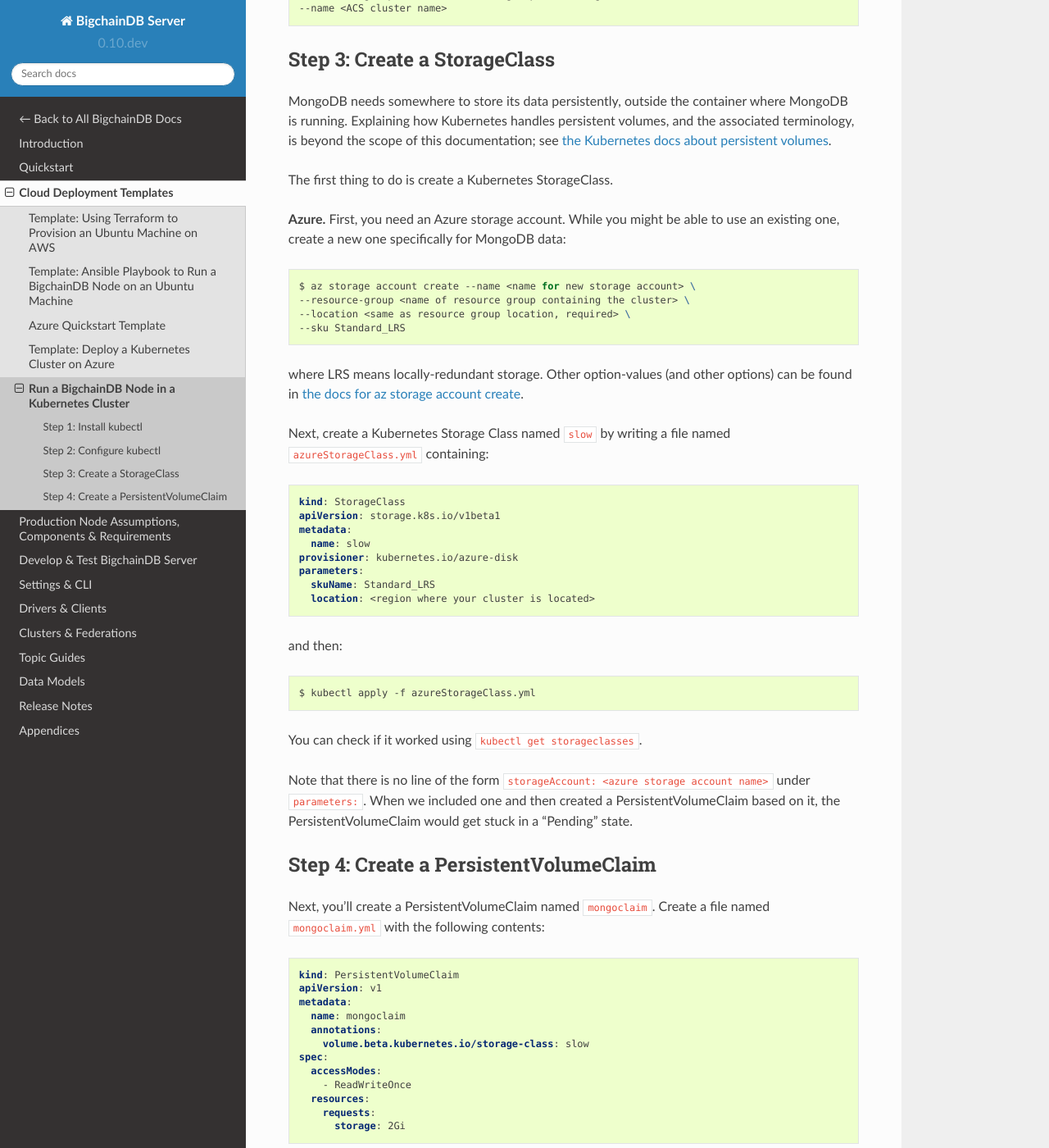
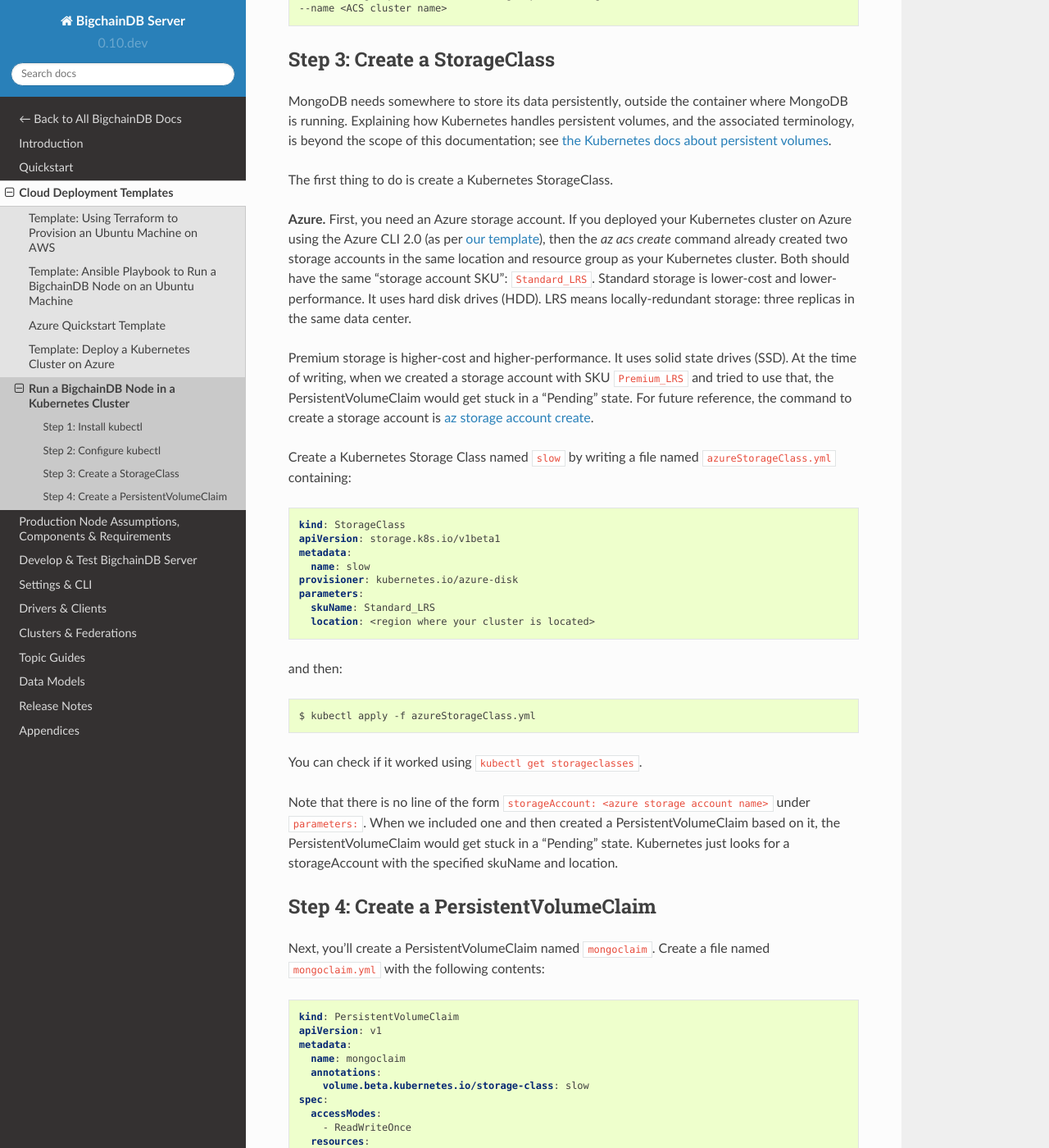
Before and after one commit to bigchaindb/bigchaindb, a Sphinx documentation site: the page built from docs/server/source/cloud-deployment-templates/node-on-kubernetes.rst, in a window 1280 px wide and 1400 px high, scrolled down 630 px. Shown: the whole window at 82% size. Built offline with Sphinx 7.4.7 and the Read the Docs theme 2.0.0, drawn with Linux system fonts in a browser that asks for light colours; pages that are not in the unit, such as notebooks, are missing from menus; some of the changed text lies outside the part shown.

Commit message:
expanded docs re/ Azure storage accounts & ACS

```diff
--- a/docs/server/source/cloud-deployment-templates/node-on-kubernetes.rst
+++ b/docs/server/source/cloud-deployment-templates/node-on-kubernetes.rst
@@ -46,19 +46,28 @@
 The first thing to do is create a Kubernetes StorageClass.
 
 **Azure.** First, you need an Azure storage account.
-While you might be able to use an existing one,
-create a new one specifically for MongoDB data:
+If you deployed your Kubernetes cluster on Azure
+using the Azure CLI 2.0
+(as per :doc:`our template <template-kubernetes-azure>`),
+then the `az acs create` command already created two
+storage accounts in the same location and resource group
+as your Kubernetes cluster.
+Both should have the same "storage account SKU": ``Standard_LRS``.
+Standard storage is lower-cost and lower-performance.
+It uses hard disk drives (HDD).
+LRS means locally-redundant storage: three replicas
+in the same data center.
 
-.. code:: bash
+Premium storage is higher-cost and higher-performance.
+It uses solid state drives (SSD).
+At the time of writing,
+when we created a storage account with SKU ``Premium_LRS``
+and tried to use that,
+the PersistentVolumeClaim would get stuck in a "Pending" state.
+For future reference, the command to create a storage account is
+`az storage account create <https://docs.microsoft.com/en-us/cli/azure/storage/account#create>`_.
 
-   $ az storage account create --name <name for new storage account> \
-   --resource-group <name of resource group containing the cluster> \
-   --location <same as resource group location, required> \
-   --sku Standard_LRS
-
-where LRS means locally-redundant storage. Other option-values (and other options) can be found in `the docs for az storage account create <https://docs.microsoft.com/en-us/cli/azure/storage/account#create>`_.
-
-Next, create a Kubernetes Storage Class named ``slow``
+Create a Kubernetes Storage Class named ``slow``
 by writing a file named ``azureStorageClass.yml`` containing:
 
 .. code:: yaml
@@ -86,6 +95,8 @@
 and then created a PersistentVolumeClaim based on it,
 the PersistentVolumeClaim would get stuck
 in a "Pending" state.
+Kubernetes just looks for a storageAccount
+with the specified skuName and location.
 
 
 Step 4: Create a PersistentVolumeClaim
@@ -110,7 +121,7 @@
        requests:
          storage: 2Gi
 
-Note how there's no explicit depencency on the storage provider.
+Note how there's no explicit mention of Azure, AWS or whatever.
 ``ReadWriteOnce`` (RWO) means the volume can be mounted as
 read-write by a single Kubernetes node.
 (``ReadWriteOnce`` is the *only* access mode supported
```
